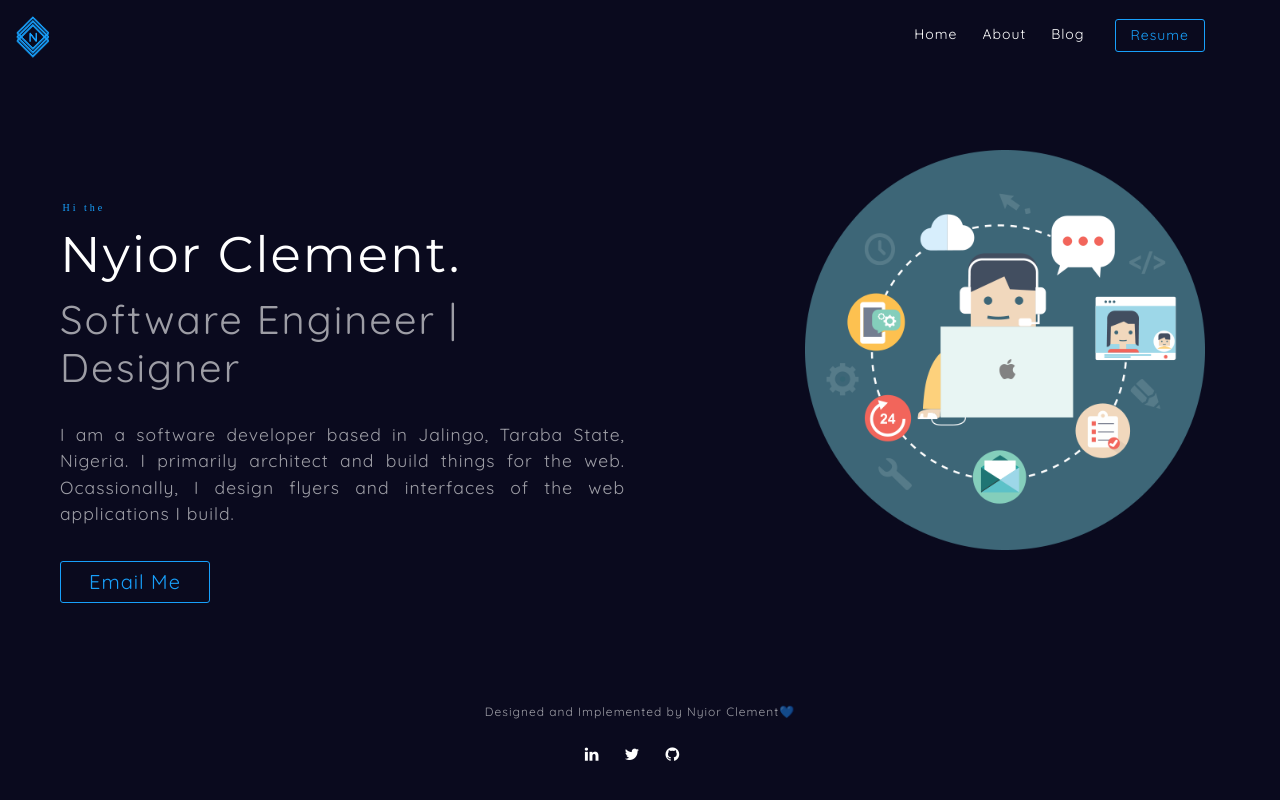
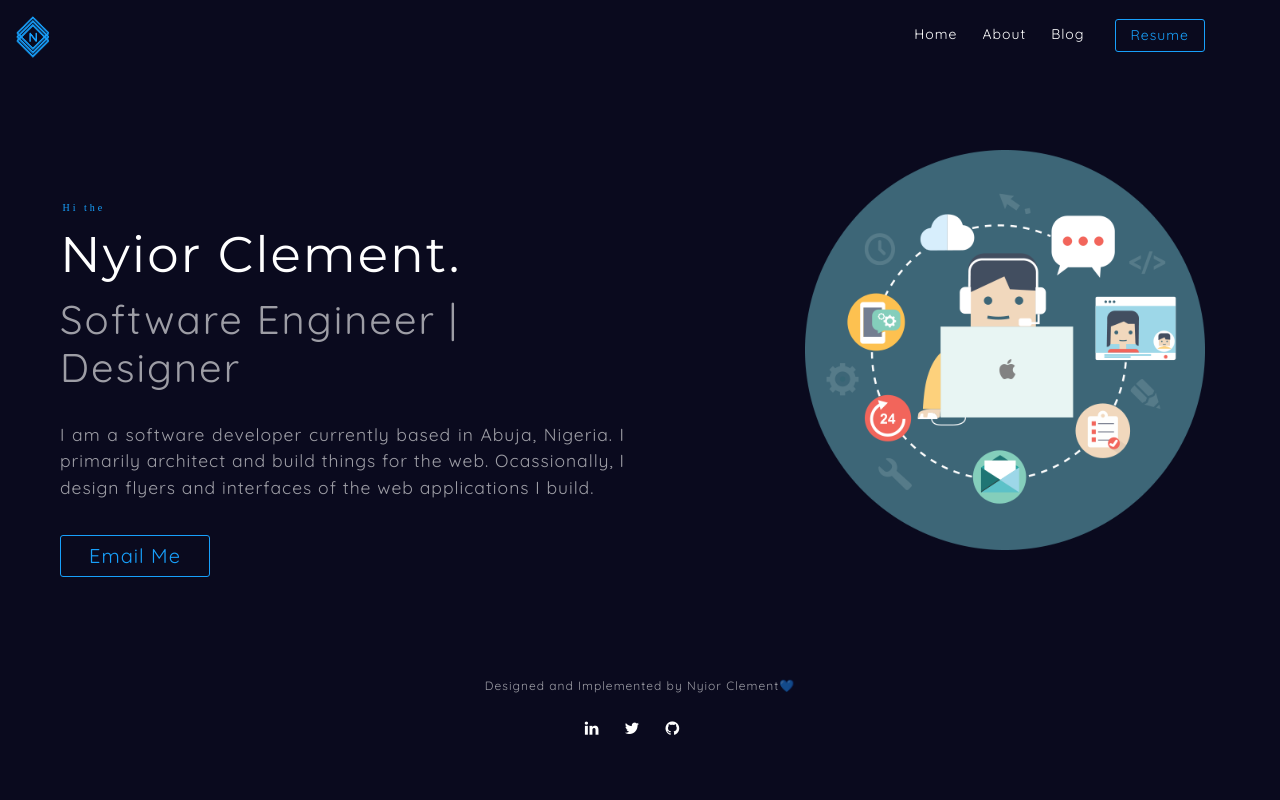
Before and after one commit to nyior/mywebsite-frontend, a Vue app: page / in a window 1280 px wide. Built offline with nearby package versions, Linux system fonts and the light colour scheme; no server answers; a web font is replaced by a local one; what vue-highlightjs would draw is missing.

Commit message:
prepare for recursion article

```diff
--- a/src/views/Home.vue
+++ b/src/views/Home.vue
@@ -12,7 +12,7 @@
           <h1 class="sub-heading text-muted mt-3">Software Engineer | Designer</h1>
           <h3 class="mt-5 text-muted text-justify">
 
-           I am a software developer based in Jalingo, Taraba State, Nigeria. I primarily architect and build things for the web. Ocassionally, I design flyers and interfaces of the web applications I build.
+           I am a software developer currently based in Abuja, Nigeria. I primarily architect and build things for the web. Ocassionally, I design flyers and interfaces of the web applications I build.
 
           </h3>
           <a href="mailto:cnyior27@gmail.com" role="button" class="btn btn-lg mt-5 px-4 py-2 email-btn color-blue">Email Me</a>
--- a/src/views/PostDetail.vue
+++ b/src/views/PostDetail.vue
@@ -57,8 +57,14 @@
           <img class="card-img" src="../assets/my-website-media/bigo.png" alt="Card image"
           v-if="article.title.toLowerCase().includes('complexity')">
 
-	  <img class="card-img" src="../assets/my-website-media/memory.png" alt="Card image"
+	        <img class="card-img" src="../assets/my-website-media/memory.png" alt="Card image"
           v-if="article.title.toLowerCase().includes('memory')">
+
+          <img class="card-img" src="../assets/my-website-media/memory.png" alt="Card image"
+          v-if="article.title.toLowerCase().includes('memory')">
+
+          <img class="card-img" src="../assets/my-website-media/recursion.png" alt="Card image"
+          v-if="article.title.toLowerCase().includes('recursion')">
 
         </div>
 
```
Also changed, not shown: src/assets/my-website-media/recursion.png (added).
